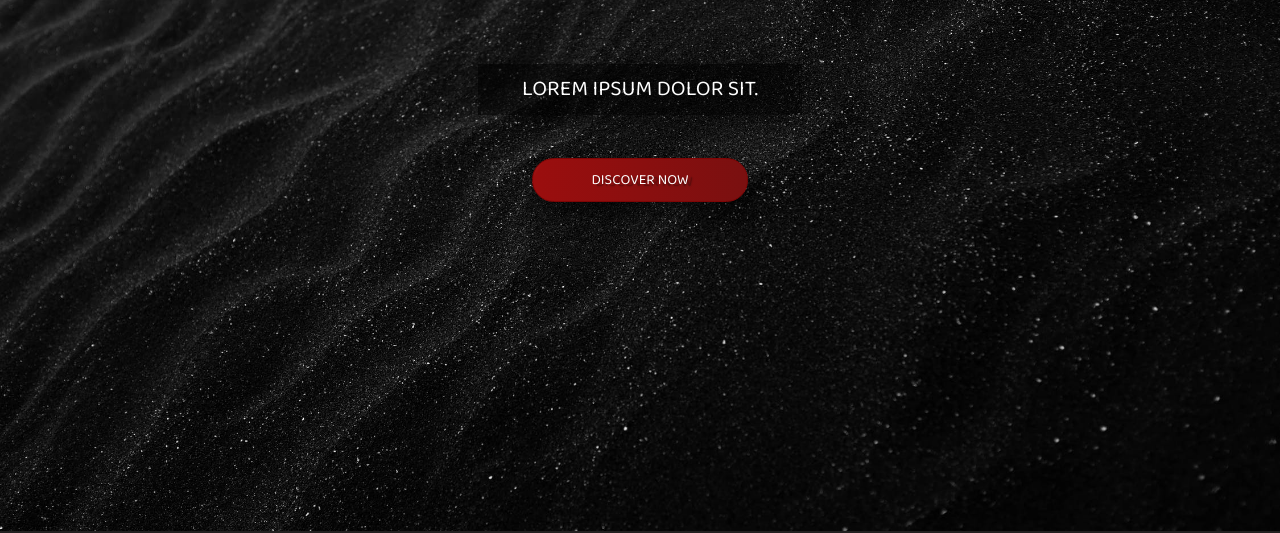
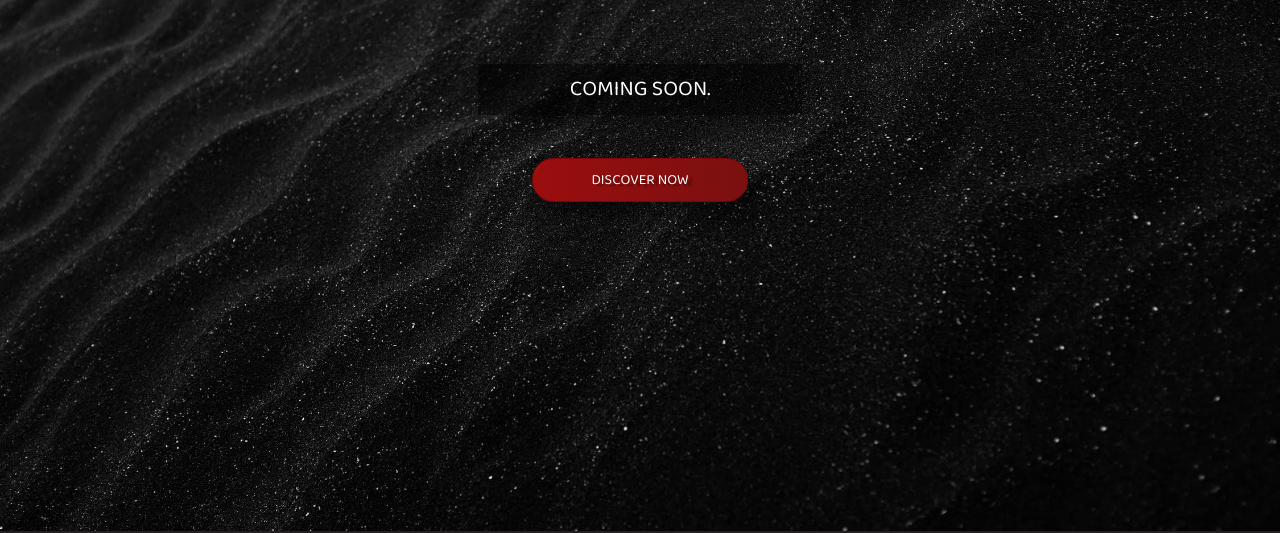
Before and after one commit to Xcheche/Arco-IT-Solutions, a plain HTML site: page index.html in a window 1280 px wide. Shown: the part 269-802 px from the top of the page. Drawn offline with nearby package versions, Linux system fonts and the light colour scheme.

Commit message:
coming soon logo added

```diff
--- a/index.html
+++ b/index.html
@@ -47,7 +47,7 @@
 
 
           </h1>
-          <p class="banner-paragraph">Lorem ipsum dolor sit.</p>
+          <p class="banner-paragraph">Coming Soon.</p>
           <button class="banner-btn">Discover Now</button>
         </div>
       </section>
```
